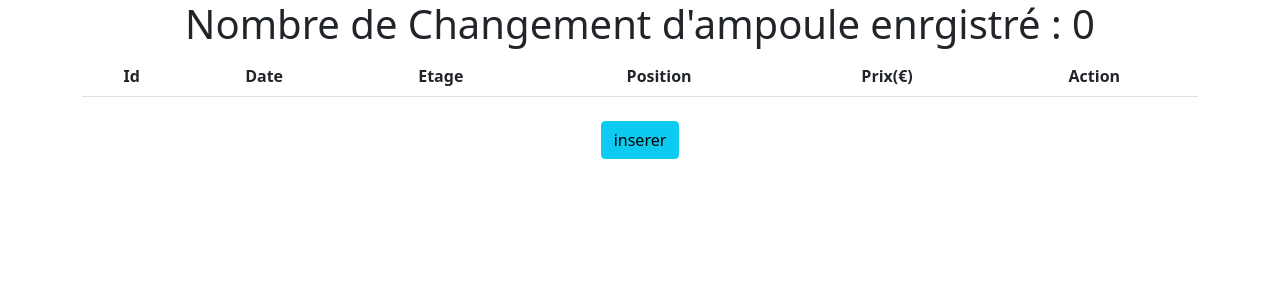
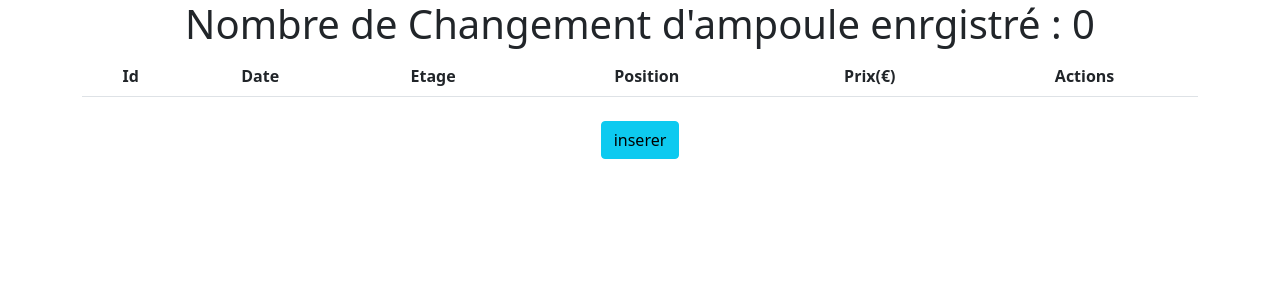
Before and after one commit to codeuronline/ampoule, a PHP site: page / in a window 1280 px wide. Shown: the top 300 px of the page. Run offline with PHP 8.4, Linux system fonts and the light colour scheme; data that the repository does not hold is empty.

Commit message:
update->gamerpc

```diff
--- a/index.php
+++ b/index.php
@@ -93,7 +93,7 @@ $ampoulesDisplay = $newAmpoule->select("*", $debut, $nbByPage);
                     <th scope="col">Etage</th>
                     <th scope="col">Position</th>
                     <th scope="col">Prix(€)</th>
-                    <th scope="col">Action</th>
+                    <th scope="col">Actions</th>
                 </tr>
             </thead>
             <?php $compteur = 0; ?>
```
